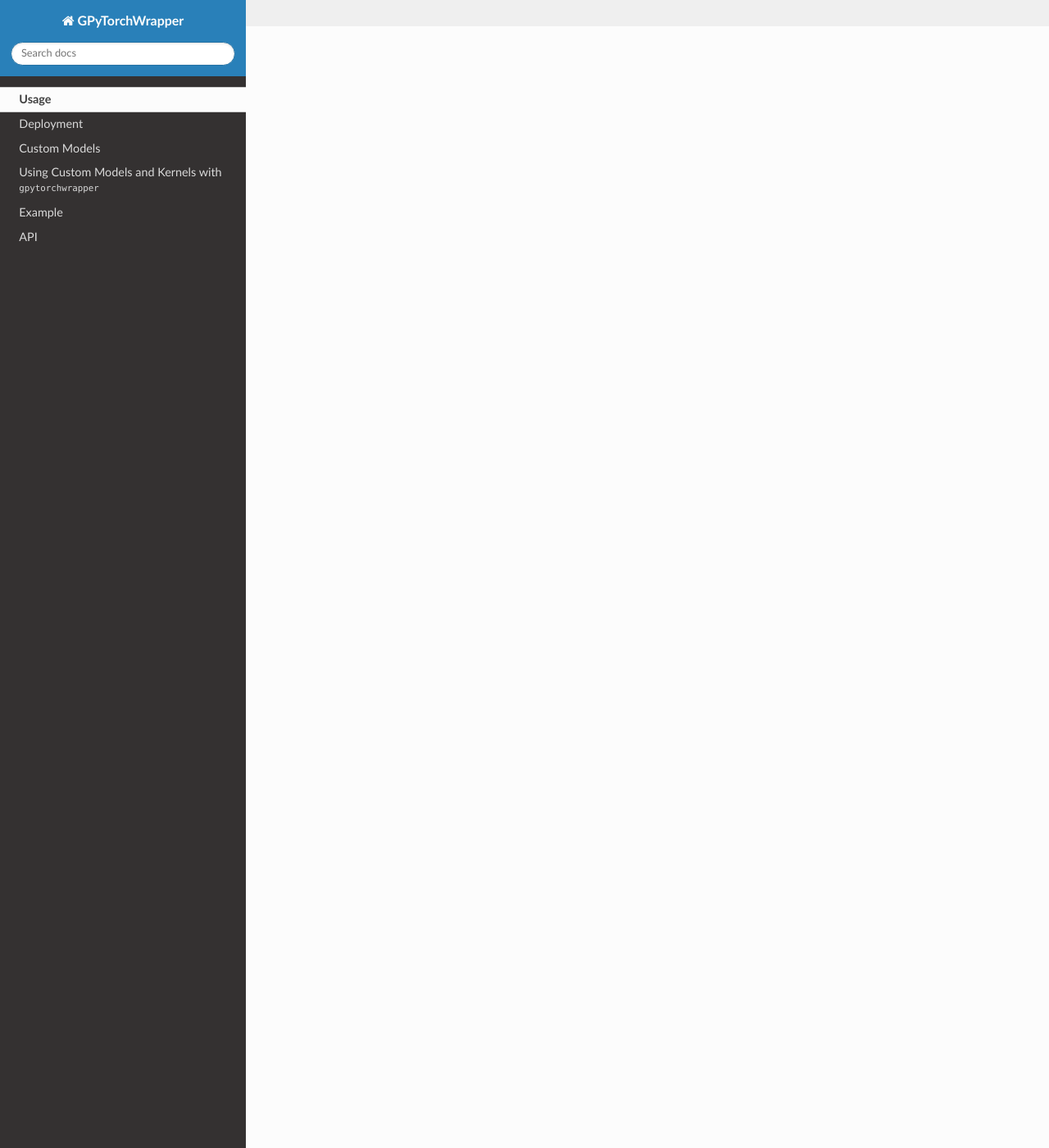
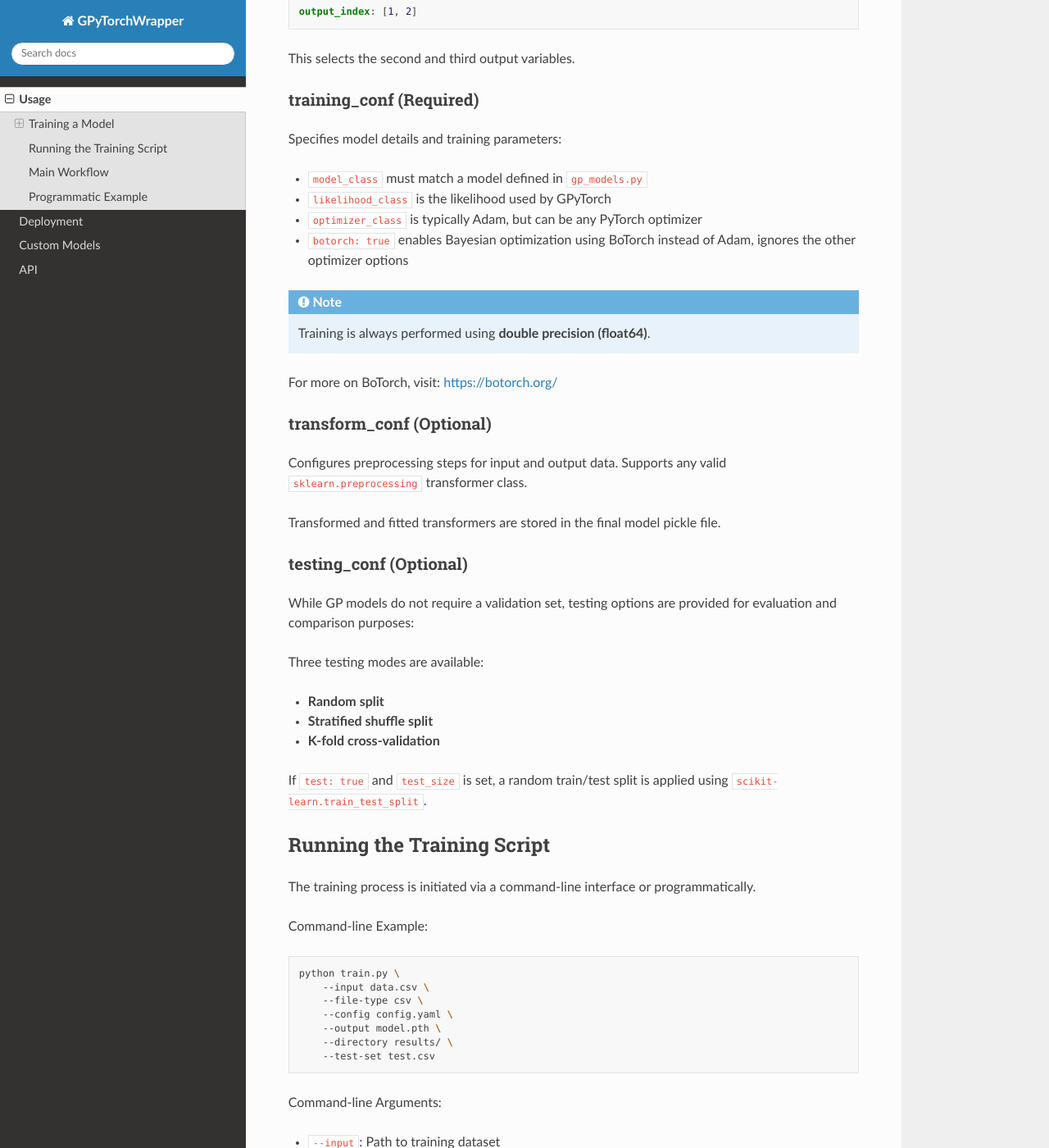
Before and after one commit to jennevv/GPyTorchWrapper, a Sphinx documentation site: the page built from docs/source/usage.rst, in a window 1280 px wide and 1400 px high, scrolled down 1368 px. Shown: the whole window at 82% size. Built offline with Sphinx 7.4.7 and the Read the Docs theme 3.1.0, drawn with Linux system fonts in a browser that asks for light colours; pages that are not in the unit, such as notebooks, are missing from menus; some of the changed text lies outside the part shown.

Commit message:
add some more documentation

```diff
--- a/docs/source/example.rst
+++ /dev/null
@@ -1,2 +0,0 @@
-Example
-=======
--- a/docs/source/usage.rst
+++ b/docs/source/usage.rst
@@ -1,2 +1,169 @@
 Usage
 =====
+
+Training a Model
+----------------
+
+To train a model, you need to provide:
+
+- **Training data** (CSV or pickle format)
+- **Model configuration**: a YAML file specifying the architecture and training parameters.
+
+YAML Configuration
+^^^^^^^^^^^^^^^^^^
+
+.. code-block:: yaml
+
+    data_conf:
+      num_inputs: int
+      num_outputs: int
+      output_index: int | list[int]
+
+    transform_conf:
+      transform_input:
+        transform_data: bool
+        transformer_class: str
+        transformer_options:
+          method: str
+          standardize: bool
+        columns: list | null
+      transform_output:
+        transform_data: bool
+        transformer_class: str
+        transformer_options: dict | null
+        columns: list | null
+
+    training_conf:
+      model:
+        model_class: str
+      likelihood:
+        likelihood_class: str
+        likelihood_options:
+          option1: str | float
+      optimizer:
+        optimizer_class: str
+        learning_rate: float
+      learning_iterations: int
+      botorch: bool
+      debug: bool
+
+    testing_conf:
+      test: bool
+      test_size: float
+      strat_shuffle_split: bool
+      kfold: bool
+      kfold_bins: int | null
+
+data_conf (Required)
+^^^^^^^^^^^^^^^^^^^^
+
+Specifies input/output structure:
+
+- ``num_inputs``: Number of input columns (first N columns).
+- ``num_outputs``: Number of output columns.
+- ``output_index``: (Optional) Index or list of indices for outputs to train on. Index 0 corresponds to the first output column (i.e., column ``total_columns - num_inputs``).
+
+Example:
+
+.. code-block:: yaml
+
+    output_index: [1, 2]
+
+This selects the second and third output variables.
+
+training_conf (Required)
+^^^^^^^^^^^^^^^^^^^^^^^^
+
+Specifies model details and training parameters:
+
+- ``model_class`` must match a model defined in ``gp_models.py``
+- ``likelihood_class`` is the likelihood used by GPyTorch
+- ``optimizer_class`` is typically Adam, but can be any PyTorch optimizer
+- ``botorch: true`` enables Bayesian optimization using BoTorch instead of Adam, ignores the other optimizer options
+
+.. note::
+    Training is always performed using **double precision (float64)**.
+
+For more on BoTorch, visit: https://botorch.org/
+
+transform_conf (Optional)
+^^^^^^^^^^^^^^^^^^^^^^^^^
+
+Configures preprocessing steps for input and output data. Supports any valid ``sklearn.preprocessing`` transformer class.
+
+Transformed and fitted transformers are stored in the final model pickle file.
+
+
+testing_conf (Optional)
+^^^^^^^^^^^^^^^^^^^^^^^
+
+While GP models do not require a validation set, testing options are provided for evaluation and comparison purposes:
+
+Three testing modes are available:
+
+- **Random split**
+- **Stratified shuffle split**
+- **K-fold cross-validation**
+
+If ``test: true`` and ``test_size`` is set, a random train/test split is applied using ``scikit-learn.train_test_split``.
+
+Running the Training Script
+---------------------------
+
+The training process is initiated via a command-line interface or programmatically.
+
+Command-line Example:
+
+.. code-block:: bash
+
+    python train.py \
+        --input data.csv \
+        --file-type csv \
+        --config config.yaml \
+        --output model.pth \
+        --directory results/ \
+        --test-set test.csv
+
+Command-line Arguments:
+
+- ``--input``: Path to training dataset
+- ``--file-type``: Format of input data (``csv`` or ``pickle``)
+- ``--config``: Path to YAML configuration file
+- ``--output``: Name of output model file
+- ``--directory``: Output directory (created if it does not exist)
+- ``--test-set``: Optional test set path (incompatible with cross-validation)
+
+Main Workflow
+-------------
+
+.. code-block:: text
+
+ 1. Load and validate input data
+ 2. Parse YAML configuration
+ 3. Split into inputs and outputs
+ 4. Apply optional data transformations
+ 5. Train GPR model with GPyTorch
+ 6. Evaluate (optional)
+ 7. Save model and metadata to disk
+
+.. note::
+
+    Data is always converted to float64 tensors. Model training and evaluation are logged and optionally saved.
+
+Programmatic Example
+--------------------
+
+.. code-block:: python
+
+    from train import main
+
+    args = {
+        "input": "data.csv",
+        "file_type": "csv",
+        "config": "config.yaml",
+        "output": "model.pth",
+        "directory": "results/",
+        "test_set": None
+    }
+
+    main(args)
```
Also changed, not shown: docs/source/custom_models.rst (+2 -7 lines), docs/source/deployment.rst (+40 -0 lines).
